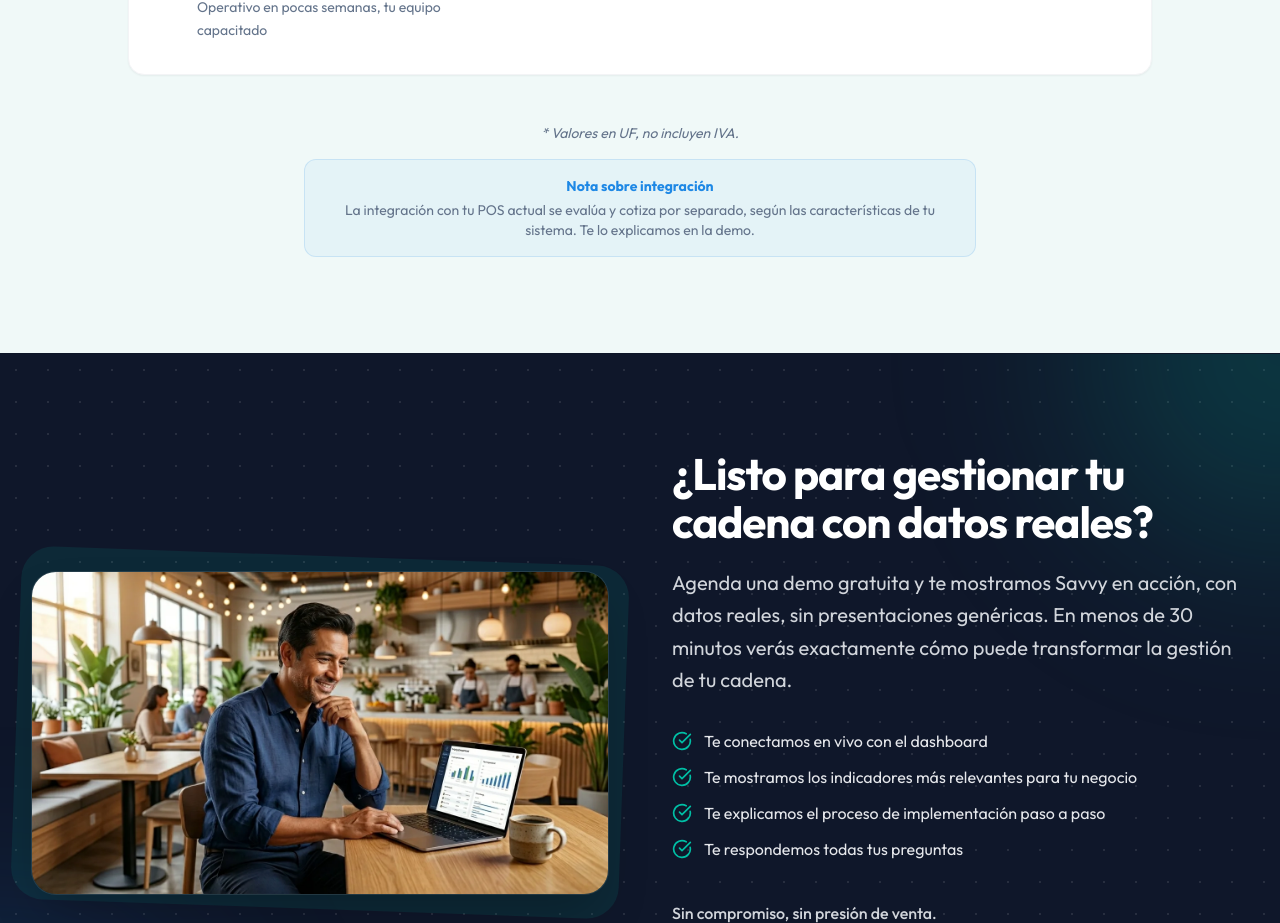
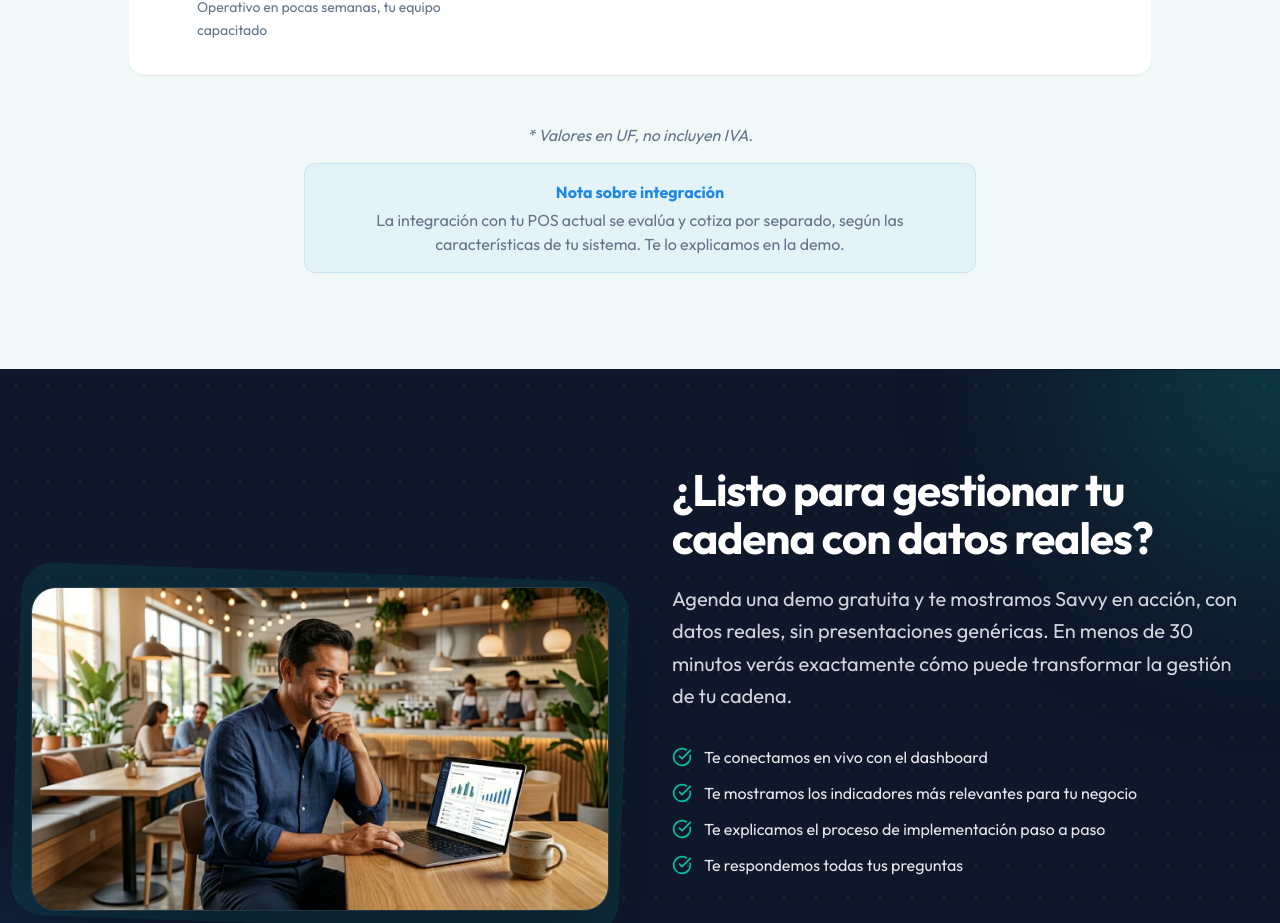
Before and after one commit to ecantolla/savvy-analitica, a Next.js app: page / in a window 1280 px wide. Shown: the part 8858-9781 px from the top of the page. Built offline with nearby package versions, Linux system fonts and the light colour scheme; no server answers.

Commit message:
Agrandar nota de IVA y nota de integración en Precios

```diff
--- a/src/components/Pricing.jsx
+++ b/src/components/Pricing.jsx
@@ -117,10 +117,10 @@ export default function Pricing() {
           </div>
 
           <div className="text-center max-w-2xl mx-auto space-y-4">
-            <p className="text-sm text-text-muted italic">
+            <p className="text-base text-text-muted italic">
               * Valores en UF, no incluyen IVA.
             </p>
-            <div className="bg-secondary/5 border border-secondary/15 text-text-main px-6 py-4 rounded-xl text-sm">
+            <div className="bg-secondary/5 border border-secondary/15 text-text-main px-6 py-4 rounded-xl text-base">
               <span className="font-bold block mb-1 text-secondary">Nota sobre integración</span>
               <span className="text-text-muted">La integración con tu POS actual se evalúa y cotiza por separado, según las características de tu sistema. Te lo explicamos en la demo.</span>
             </div>
```
